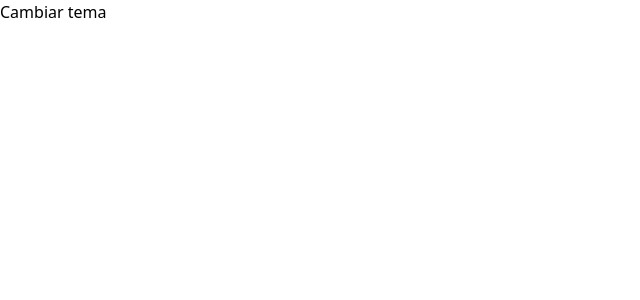
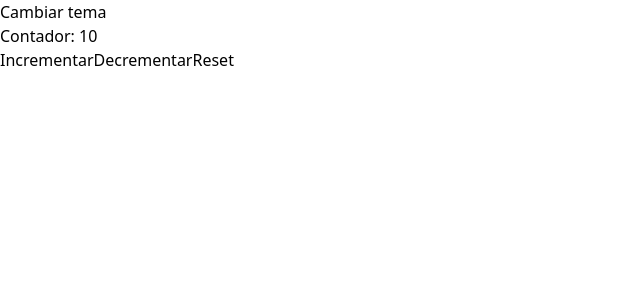
Before and after one commit to vmarialuzm/curso-react-platzi, a React (Vite) app: page / in a window 1280 px wide. Shown: the top 300 px of the page, without its empty margins (0-640 px from the left). Built offline with nearby package versions, Linux system fonts and the light colour scheme.

Commit message:
custom hook

```diff
--- a/src/App.jsx
+++ b/src/App.jsx
@@ -1,4 +1,5 @@
 import { useContext, createContext, useState } from "react";
+import CounterWithCustomHook from "./componentes/CounterWithCustomHook/CounterWithCustomHook";
 
 const ThemeContext = createContext();
 
@@ -35,9 +36,12 @@ function ThemeButton() {
 function App() {
   return (
     <div>
-      <ThemeProvider>
-        <ThemeButton />
-      </ThemeProvider>
+      <>
+        <ThemeProvider>
+          <ThemeButton />
+        </ThemeProvider>
+        <CounterWithCustomHook />
+      </>
     </div>
   );
 }
--- /dev/null
+++ b/src/componentes/CounterWithCustomHook/CounterWithCustomHook.jsx
@@ -0,0 +1,16 @@
+import useCounter from "../hooks/useCounter";
+
+const CounterWithCustomHook = () => {
+    const { count, increment, decrement, reset } = useCounter(10);
+
+    return (
+        <>
+            <p>Contador: {count}</p>
+            <button onClick={increment}>Incrementar</button>
+            <button onClick={decrement}>Decrementar</button>
+            <button onClick={reset}>Reset</button>
+        </>
+    )
+}
+
+export default CounterWithCustomHook;
--- /dev/null
+++ b/src/componentes/hooks/useCounter.jsx
@@ -0,0 +1,18 @@
+import { useState } from "react";
+
+function useCounter(initialValue=0) {
+    const [count, setCount] = useState(initialValue);
+
+    const increment = () => setCount(prev => prev + 1);
+    const decrement = () => setCount(prev => prev - 1);
+    const reset = () => setCount(initialValue);
+
+    return {
+        count,
+        increment,
+        decrement,
+        reset
+    };
+}
+
+export default useCounter;
```
